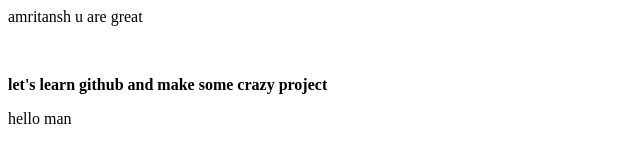
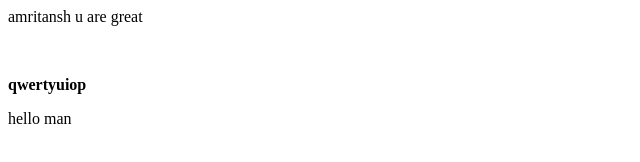
Before and after one commit to amritansh00100/learngithub, a plain HTML site: page index.html in a window 1280 px wide. Shown: the whole page, without its empty margins (0-640 px from the left). Drawn offline with Linux system fonts and the light colour scheme.

Commit message:
modified in index and a file is added

```diff
--- a/index.html
+++ b/index.html
@@ -1,3 +1,3 @@
 <p>amritansh u are great </p><br>
-<P><B>let's learn github and make some crazy project</B></P>
+<P><B>qwertyuiop</B></P>
 <p>hello man </p>
```
Also changed, not shown: file/file.html (added, +1 -0 lines).
